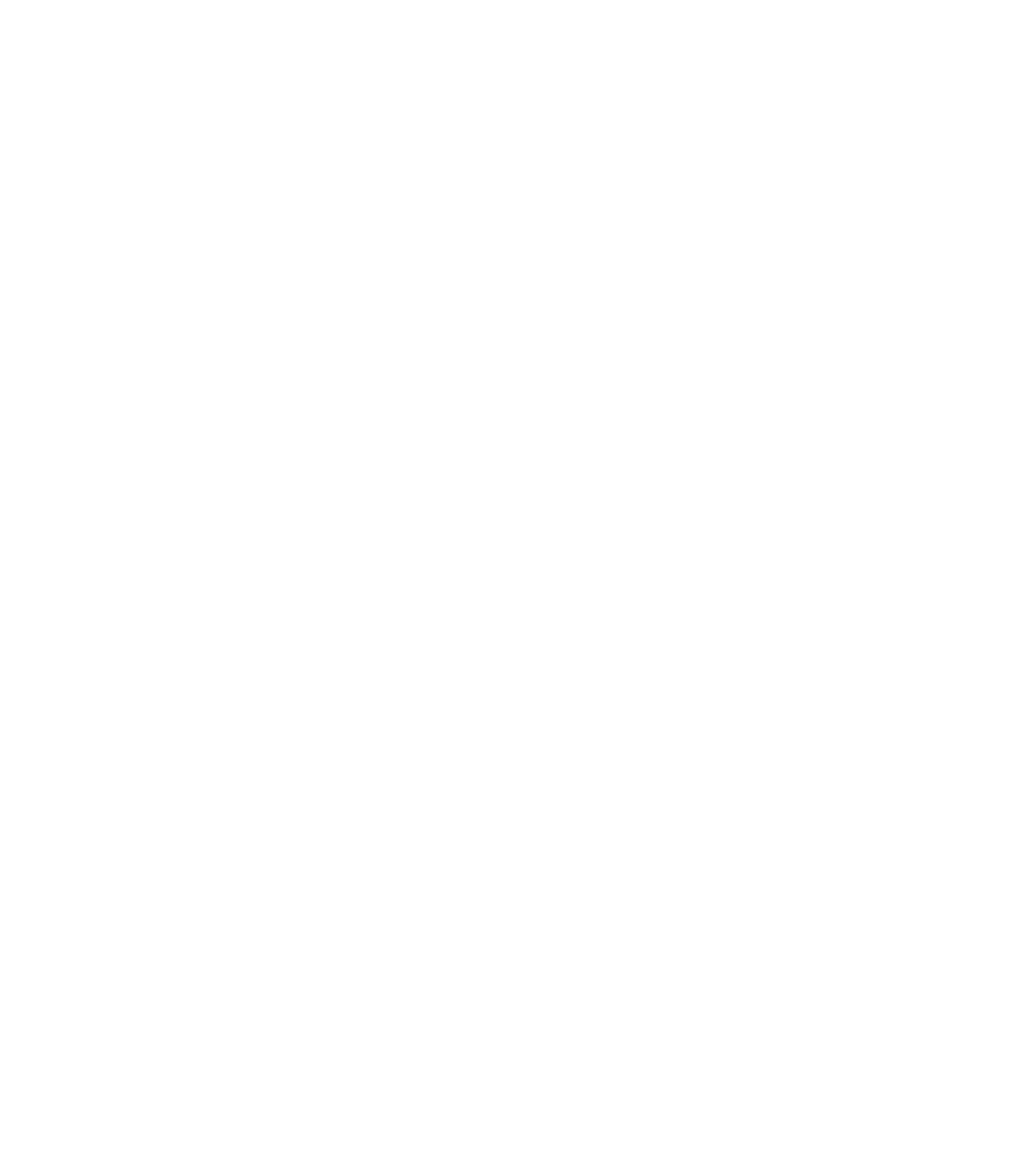
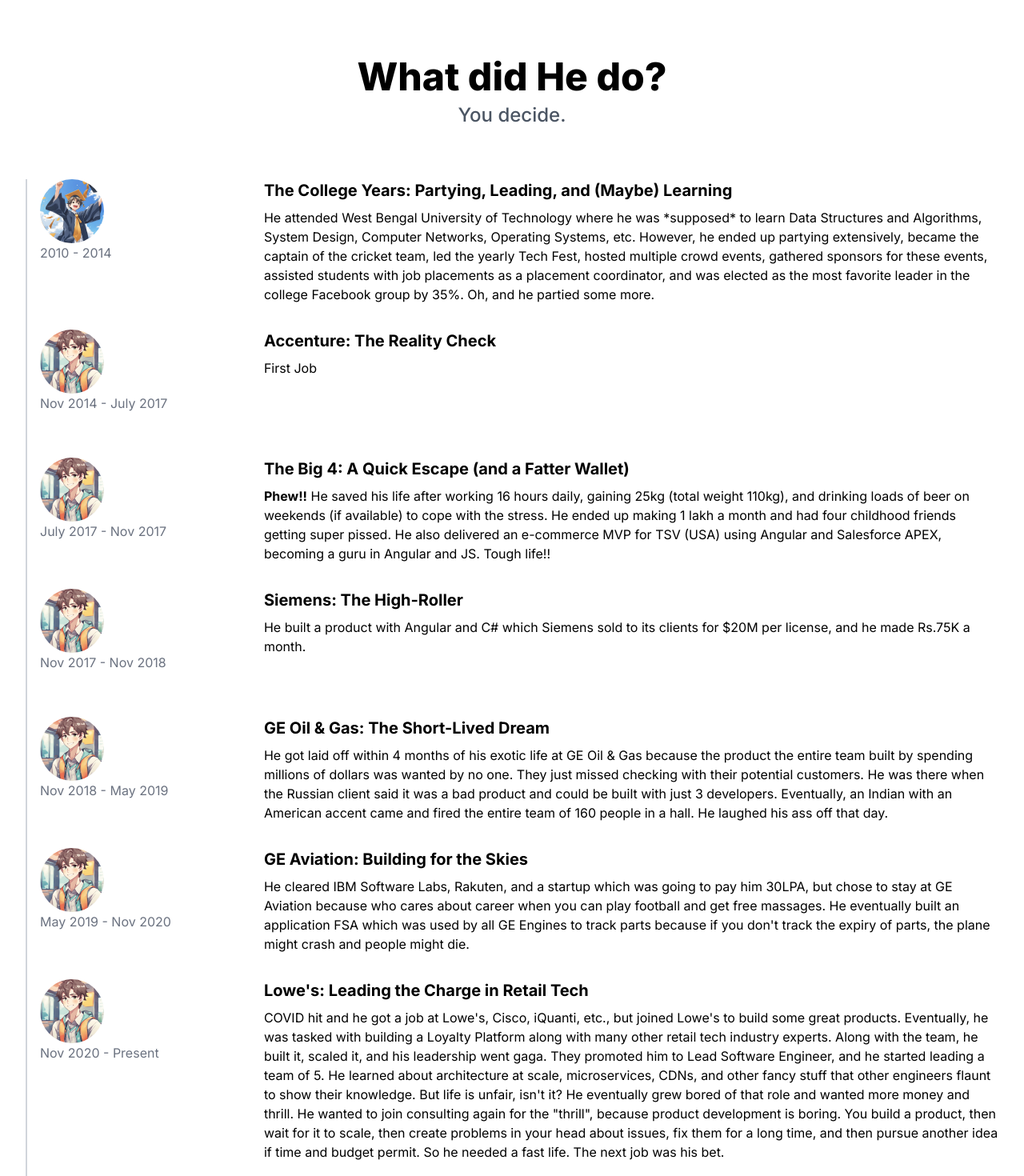
Before and after one commit to sagars01/sagar_codes_portfolio, a Next.js app: page / in a window 1280 px wide. Shown: the part 800-2270 px from the top of the page at 80% size. Before the commit the page ends 800 px from the top, so only its background shows below. Built offline with nearby package versions, Linux system fonts and the light colour scheme.

Commit message:
some more content on about me

```diff
--- /dev/null
+++ b/src/app/components/LandingPage/aboutme.js
@@ -0,0 +1,42 @@
+// use client
+"use client";
+
+import { AboutMeData } from '../Utils/Constants/aboutMe.constant';
+
+const AboutMeSection = ({ innerHeight, targetRef }) => {
+    let { experience, header: {
+        title, subtitle
+    } } = AboutMeData
+    return (
+        <section ref={targetRef} className="mt-4 w-full px-8 flex-col flex">
+            <div className="text-center mb-16">
+                <h1 className="text-3xl md:text-5xl font-extrabold mb-2">
+                    {title}
+                </h1>
+                <h2 className="text-lg md:text-2xl font-medium text-gray-600">
+                    {subtitle}
+                </h2>
+            </div>
+
+            <ul className="relative border-l-2 border-gray-300">
+                {experience.map((item, index) => (
+                    <li key={index} className="timeline-item mb-8 pl-4 flex">
+                        <div className="items-center mb-4 w-60">
+                            <img src={item.imageUrl} alt={item.title} className="timeline-image w-20 h-20 rounded-full object-cover mr-4" />
+                            <div>
+                                <p className="timeline-date text-gray-500 mb-2">{item.timeline}</p>
+                                <h3 className="timeline-title text-lg font-semibold">{item.title}</h3>
+                            </div>
+                        </div>
+                        <div className="detail-item w-full ml-24"> {/* Indent details content */}
+                            <h2 className="detail-title text-xl font-bold mb-2">{item.content.header}</h2>
+                            <p className="detail-description" dangerouslySetInnerHTML={{ __html: item.content.body }}></p>
+                        </div>
+                    </li>
+                ))}
+            </ul>
+        </section>
+    );
+};
+
+export default AboutMeSection;
--- a/src/app/components/LandingPage/landing.js
+++ b/src/app/components/LandingPage/landing.js
@@ -1,21 +1,26 @@
 "use client"
 import Head from 'next/head';
 import PortfolioShowcase from './portfolio';
-import { useRef, useState } from 'react';
+import { useEffect, useRef, useState } from 'react';
 import OptionCards from './optionsCards';
 import HeadersRow from './headers';
 import Jumbotron from './jumbotron';
+import AboutMeSection from './aboutme';
 
 
 
 export default function Home() {
-    const portfolioRef = useRef(null);
-    const scrollToPortfolio = () => {
-        setTimeout(() => {
-            if (portfolioRef.current) {
-                portfolioRef.current.scrollIntoView({ behavior: 'smooth' });
-            }
-        }, 500); // Adjust the delay (in milliseconds) as needed
+    const [innerHeight, setInnerHeight] = useState('100vh')
+    useEffect(() => {
+        if (window) {
+            setInnerHeight(window.innerHeight)
+        }
+    }, [])
+    const targetDivRef = useRef(null);
+    const handleScrollToDiv = () => {
+        if (targetDivRef.current) {
+            targetDivRef.current.scrollIntoView({ behavior: 'smooth', block: 'start' });
+        }
     };
 
     return (
@@ -26,18 +31,16 @@
                 <link rel="icon" href="/favicon.ico" />
             </Head>
             <HeadersRow />
-            <main className=" min-h-100 flex flex-col items-center justify-center text-gray-800 relative mb-10">
+            <main style={{ height: innerHeight }} className="min-h-100 flex flex-col items-center text-gray-800 relative">
+                <Jumbotron />
+                <OptionCards scrollToPortfolio={handleScrollToDiv} />
+            </main>
 
+            {/* About me section will come here */}
 
-                <Jumbotron />
+            <AboutMeSection targetRef={targetDivRef} innerHeight={innerHeight} />
 
-                <OptionCards scrollToPortfolio={scrollToPortfolio} />
-
-
-                {/* <PortfolioShowcase ref={portfolioRef} /> */}
-
-
-            </main>
+            <PortfolioShowcase />
         </>
     );
 }
--- a/src/app/components/LandingPage/optionsCards.js
+++ b/src/app/components/LandingPage/optionsCards.js
@@ -3,13 +3,10 @@
 const OptionCards = ({ scrollToPortfolio }) => {
     return (
         <>
-
-
             <div className="grid grid-cols-1 md:grid-cols-2 lg:grid-cols-3 gap-8">
                 <Card
                     title="About Me"
                     description="Learn about my background, experience, and interests."
-                    link="/about"
                     onClick={scrollToPortfolio}
                 />
                 <Card
--- /dev/null
+++ b/src/app/components/Utils/Constants/aboutMe.constant.js
@@ -0,0 +1,64 @@
+export const AboutMeData = {
+    header: {
+        title: "What did He do?",
+        subtitle: "You decide."
+    },
+    experience: [
+        {
+            imageUrl: "/imgs/about/graduation.png",
+            timeline: "2010 - 2014",
+            content: {
+                header: "The College Years: Partying, Leading, and (Maybe) Learning",
+                body: "He attended West Bengal University of Technology where he was *supposed* to learn Data Structures and Algorithms, System Design, Computer Networks, Operating Systems, etc. However, he ended up partying extensively, became the captain of the cricket team, led the yearly Tech Fest, hosted multiple crowd events, gathered sponsors for these events, assisted students with job placements as a placement coordinator, and was elected as the most favorite leader in the college Facebook group by 35%. Oh, and he partied some more."
+            }
+        },
+        {
+            imageUrl: "/imgs/about/first-job.png",
+            timeline: "Nov 2014 - July 2017",
+            content: {
+                header: "Accenture: The Reality Check",
+                body: "First Job" // This could be expanded for more detail.
+            }
+        },
+        {
+            imageUrl: "/imgs/about/first-job.png",
+            timeline: "July 2017 - Nov 2017",
+            content: {
+                header: "The Big 4: A Quick Escape (and a Fatter Wallet)",
+                body: "<b>Phew!!</b> He saved his life after working 16 hours daily, gaining 25kg (total weight 110kg), and drinking loads of beer on weekends (if available) to cope with the stress. He ended up making 1 lakh a month and had four childhood friends getting super pissed. He also delivered an e-commerce MVP for TSV (USA) using Angular and Salesforce APEX, becoming a guru in Angular and JS. Tough life!!"
+            }
+        },
+        {
+            imageUrl: "/imgs/about/first-job.png",
+            timeline: "Nov 2017 - Nov 2018",
+            content: {
+                header: "Siemens: The High-Roller",
+                body: "He built a product with Angular and C# which Siemens sold to its clients for $20M per license, and he made Rs.75K a month."
+            }
+        },
+        {
+            imageUrl: "/imgs/about/first-job.png",
+            timeline: "Nov 2018 - May 2019",
+            content: {
+                header: "GE Oil & Gas: The Short-Lived Dream",
+                body: "He got laid off within 4 months of his exotic life at GE Oil & Gas because the product the entire team built by spending millions of dollars was wanted by no one. They just missed checking with their potential customers. He was there when the Russian client said it was a bad product and could be built with just 3 developers. Eventually, an Indian with an American accent came and fired the entire team of 160 people in a hall. He laughed his ass off that day."
+            }
+        },
+        {
+            imageUrl: "/imgs/about/first-job.png",
+            timeline: "May 2019 - Nov 2020",
+            content: {
+                header: "GE Aviation: Building for the Skies",
+                body: "He cleared IBM Software Labs, Rakuten, and a startup which was going to pay him 30LPA, but chose to stay at GE Aviation because who cares about career when you can play football and get free massages. He eventually built an application FSA which was used by all GE Engines to track parts because if you don't track the expiry of parts, the plane might crash and people might die."
+            }
+        },
+        {
+            imageUrl: "/imgs/about/first-job.png",
+            timeline: "Nov 2020 - Present",
+            content: {
+                header: "Lowe's: Leading the Charge in Retail Tech",
+                body: "COVID hit and he got a job at Lowe's, Cisco, iQuanti, etc., but joined Lowe's to build some great products. Eventually, he was tasked with building a Loyalty Platform along with many other retail tech industry experts. Along with the team, he built it, scaled it, and his leadership went gaga. They promoted him to Lead Software Engineer, and he started leading a team of 5. He learned about architecture at scale, microservices, CDNs, and other fancy stuff that other engineers flaunt to show their knowledge. But life is unfair, isn't it? He eventually grew bored of that role and wanted more money and thrill. He wanted to join consulting again for the \"thrill\", because product development is boring. You build a product, then wait for it to scale, then create problems in your head about issues, fix them for a long time, and then pursue another idea if time and budget permit. So he needed a fast life. The next job was his bet."
+            }
+        }
+    ]
+};
```
Also changed, not shown: public/imgs/about/first-job.png (added), public/imgs/about/graduation.png (added).
